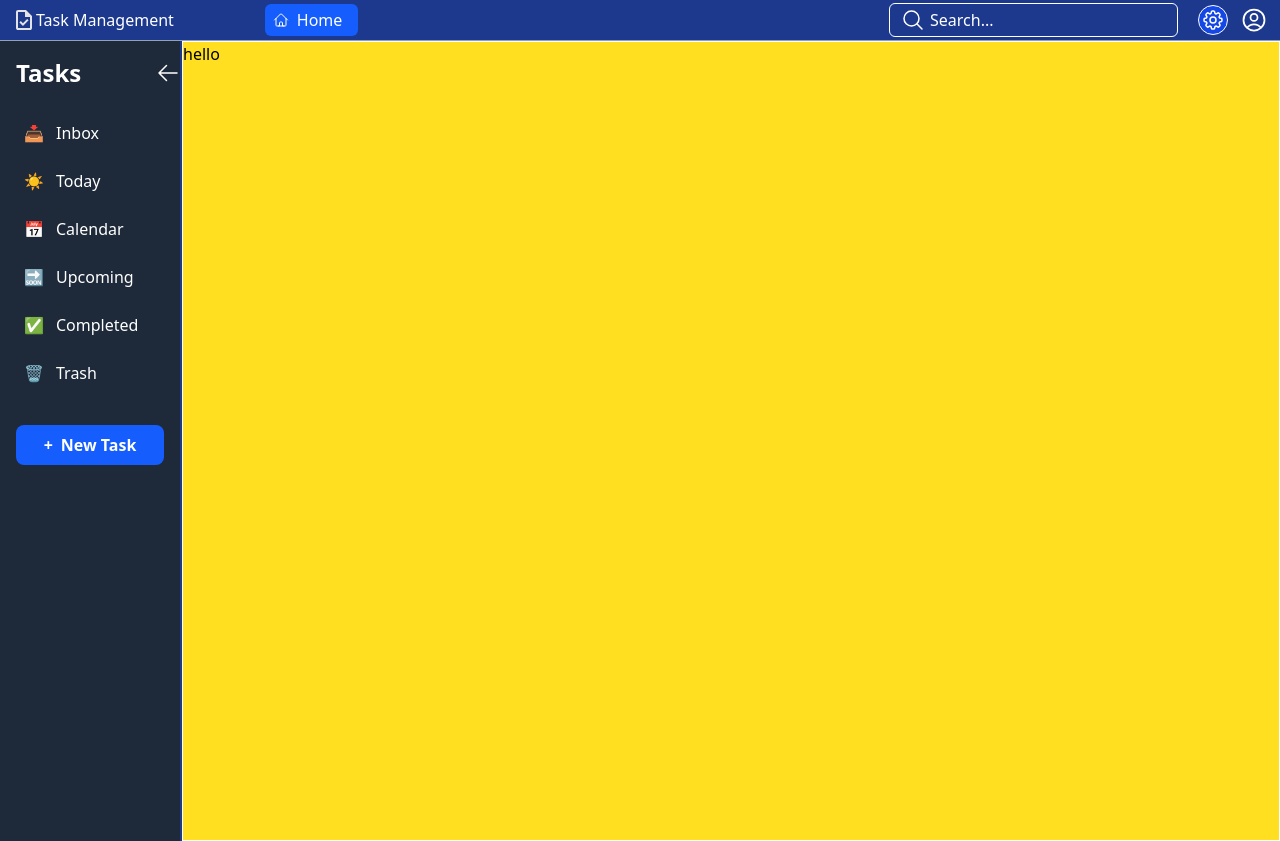
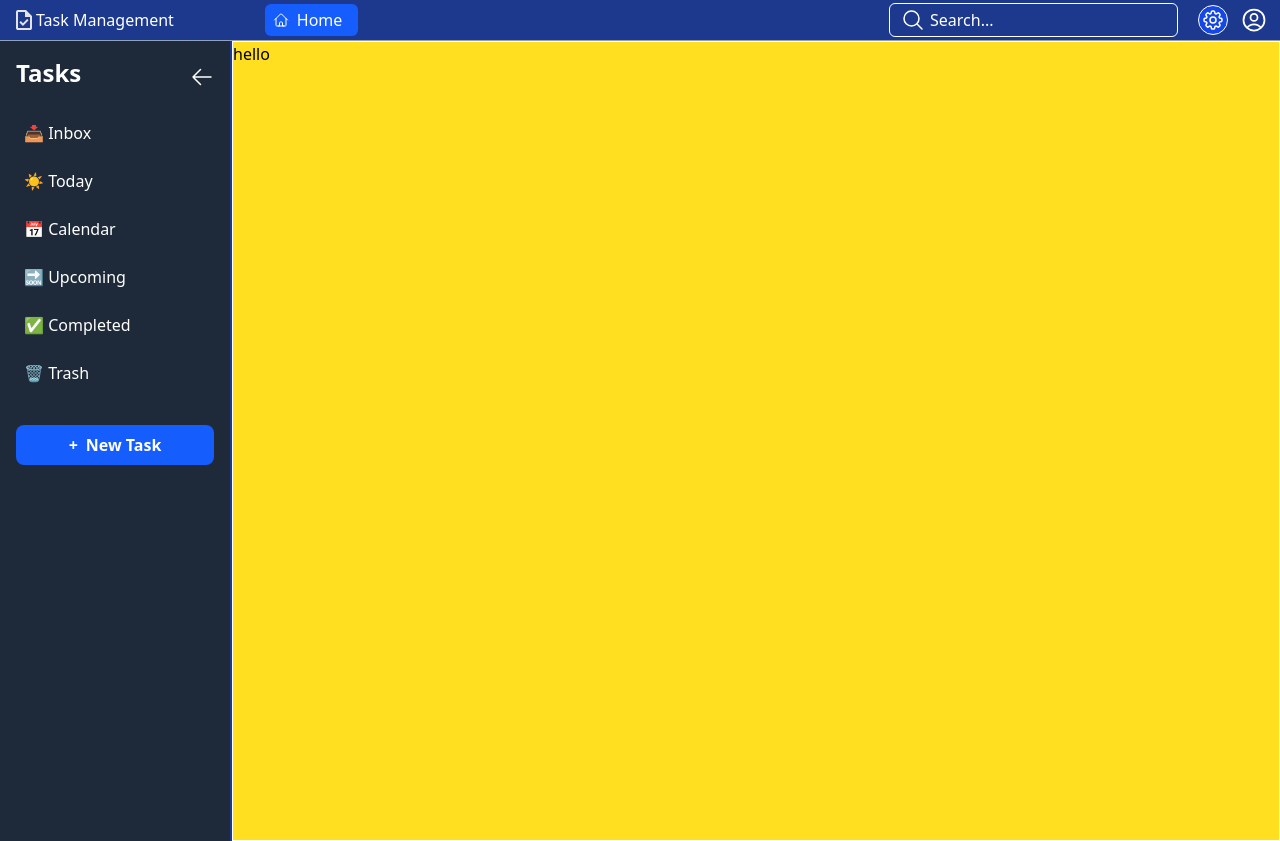
Before and after one commit to subash43e/taskapp, a Next.js app: page / in a window 1280 px wide. Built offline with nearby package versions, Linux system fonts and the light colour scheme.

Commit message:
Enhance Sidebar component with collapsible functionality and update width constraints in Home component

```diff
--- a/src/Components/Sidebar/index.tsx
+++ b/src/Components/Sidebar/index.tsx
@@ -1,73 +1,94 @@
 import React from 'react';
 
 export const Sidebar = () => {
+  const [collapsed, setCollapsed] = React.useState(false);
 
   return (
     <div className={`w-full bg-gray-800 text-white h-screen p-4 relative select-none`}>
-      <h2 className="text-2xl font-bold mb-6">Tasks</h2>
-      <div className='text-white absolute right-0 top-5 cursor-pointer'>
-        <svg xmlns="http://www.w3.org/2000/svg" fill="none" viewBox="0 0 24 24" strokeWidth={1.5} stroke="currentColor" className="size-6 ">
-          <path strokeLinecap="round" strokeLinejoin="round" d="M10.5 19.5 3 12m0 0 7.5-7.5M3 12h18" />
-        </svg>
+      <h2 className={`text-2xl font-bold mb-6 ${collapsed ? "hidden" : "block"}`}>Tasks</h2>
+      <div>
+        {!collapsed ? (
+          <div
+            className="text-white absolute right-4 top-6 cursor-pointer"
+            onClick={() => setCollapsed(true)}
+            title="Collapse sidebar"
+          >
+            {/* Left Arrow */}
+            <svg xmlns="http://www.w3.org/2000/svg" fill="none" viewBox="0 0 24 24" strokeWidth={1.5} stroke="currentColor" className="size-6 hover:scale-[114%] transition-transform duration-200">
+              <path strokeLinecap="round" strokeLinejoin="round" d="M10.5 19.5 3 12m0 0 7.5-7.5M3 12h18" />
+            </svg>
+          </div>
+        ) : (
+          <div
+            className="text-white absolute right-4 top-6 cursor-pointer"
+            onClick={() => setCollapsed(false)}
+            title="Expand sidebar"
+          >
+            {/* Hamburger */}
+            <svg xmlns="http://www.w3.org/2000/svg" fill="none" viewBox="0 0 24 24" strokeWidth={1.5} stroke="currentColor" className="size-6 hover:scale-[114%] transition-transform duration-200">
+              <path strokeLinecap="round" strokeLinejoin="round" d="M3.75 5.25h16.5m-16.5 4.5h16.5m-16.5 4.5h16.5m-16.5 4.5h16.5" />
+            </svg>
+          </div>
+        )}
       </div>
       <ul>
-        <li className="mb-2">
+        <li className="mb-2" title='Inbox'>
           <a href="#"
             className="flex items-center p-2 rounded-lg hover:bg-gray-700"
             draggable={false}
             onMouseDown={e => e.preventDefault()}
           >
-            <span className="mr-3">📥</span> Inbox
+            <span className="mr-3">{!collapsed ?"📥 Inbox" : "📥"}</span>
           </a>
         </li>
-        <li className="mb-2">
+        <li className="mb-2" title='Today'>
           <a
             href="#"
             className="flex items-center p-2 rounded-lg hover:bg-gray-700"
             draggable={false}
             onMouseDown={e => e.preventDefault()}
           >
-            <span className="mr-3">☀️</span> Today
+            <span className="mr-3">{!collapsed ?"☀️ Today" : "☀️"}</span>
           </a>
         </li>
-        <li className="mb-2">
+        <li className="mb-2" title='Calendar'>
           <a
             href="#"
             className="flex items-center p-2 rounded-lg hover:bg-gray-700"
             draggable={false}
             onMouseDown={e => e.preventDefault()}
           >
-            <span className="mr-3">📅</span> Calendar
+            <span className="mr-3">{!collapsed ?"📅 Calendar" : "📅"}</span>
           </a>
         </li>
-        <li className="mb-2">
+        <li className="mb-2" title='Upcoming'>
           <a
             href="#"
             className="flex items-center p-2 rounded-lg hover:bg-gray-700"
             draggable={false}
             onMouseDown={e => e.preventDefault()}
           >
-            <span className="mr-3">🔜</span> Upcoming
+            <span className="mr-3">{!collapsed ?"🔜 Upcoming" : "🔜"}</span>
           </a>
         </li>
-        <li className="mb-2">
+        <li className="mb-2" title='Completed'>
           <a
             href="#"
             className="flex items-center p-2 rounded-lg hover:bg-gray-700"
             draggable={false}
             onMouseDown={e => e.preventDefault()}
           >
-            <span className="mr-3">✅</span> Completed
+            <span className="mr-3">{!collapsed ?"✅ Completed" : "✅"}</span>
           </a>
         </li>
-        <li className="mb-2">
+        <li className="mb-2" title='Trash'>
           <a
             href="#"
             className="flex items-center p-2 rounded-lg hover:bg-gray-700"
             draggable={false}
             onMouseDown={e => e.preventDefault()}
           >
-            <span className="mr-3">🗑️</span> Trash
+            <span className="mr-3">{!collapsed ?"🗑️ Trash" : "🗑️"}</span>
           </a>
         </li>
       </ul>
--- a/src/app/page.tsx
+++ b/src/app/page.tsx
@@ -5,7 +5,7 @@ import { Sidebar } from "../Components/Sidebar";
 
 export default function Home() {
 
-  const [size, setSize] = useState(180);
+  const [size, setSize] = useState(230);
   const [isResizing, setIsResizing] = useState(false);
   const [startX, setStartX] = useState(0);
   const [startWidth, setStartWidth] = useState(180);
@@ -27,7 +27,7 @@ export default function Home() {
       const newWidth = startWidth + diff;
 
       // Apply min and max constraints
-      const constrainedWidth = Math.min(Math.max(newWidth, 160), 300);
+      const constrainedWidth = Math.min(Math.max(newWidth, 160), 400);
       setSize(constrainedWidth);
     }
 
```
